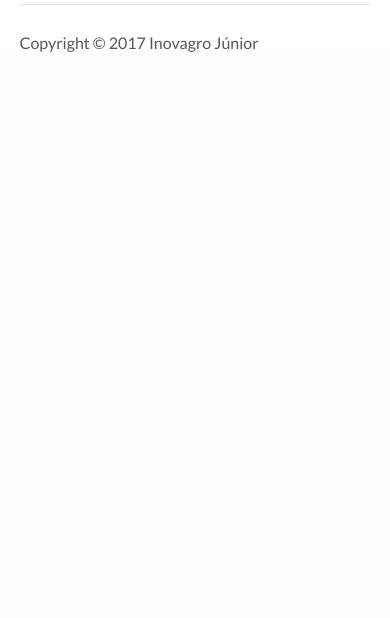
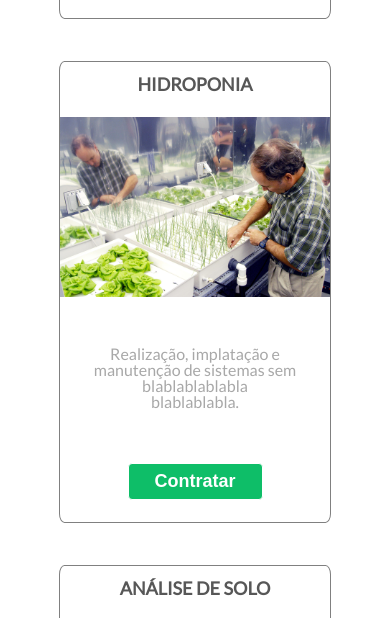
Before and after one commit to citi-onboarding/inovagrojr, a Python web app: template mysite/core/templates/index.html in a window 390 px wide; the page is wider, and only the part inside the window is pictured. Shown: the part 2844-3462 px from the top of that part. Before the commit the page ends 2896 px from the top of that part, so only its background shows below. Run offline with Jinja, Linux system fonts and the light colour scheme; the template is opened without the code that fills it, so the values that code supplies are empty; some libraries are stand-ins or nearby versions.

Commit message:
médio responsivo

```diff
--- a/mysite/core/templates/css/index.css
+++ b/mysite/core/templates/css/index.css
@@ -106,9 +106,13 @@ a:link {
   margin: auto;
 }
 
+#servicos1 {
+  display: none;
+}
+
 /* Hide the images by default */
-.mySlides {
-    display: none;
+.mySlides, .mySlides-mobile {
+  display: none;
 }
 
 /* Next & previous buttons */
@@ -117,7 +121,7 @@ a:link {
   position: absolute;
   top: 50%;
   width: auto;
-  margin: 0 8vw 0 8vw;
+  margin: 0 5vw 0 5vw;
   padding: 5px;
   color: black;
   font-weight: bold;
@@ -133,10 +137,6 @@ a:link {
 	padding-top: 5vw;
 	padding-bottom: 8vw;
 }
-
-/*.prev {
-	margin-bottom: 4vw;
-}*/
 
 /* Position the "next button" to the right */
 .next {
@@ -417,17 +417,31 @@ footer {
   height: 20%;
 }
 
-.servicosmobile {
+/*.servicosmobile {
   display: none;
 }
+
+#servicos3 {
+  display: flex;
+  justify-content: space-around;
+  align-items: center;
+}
+*/
+
 @media screen and (max-width: 984px) {
-  .servicos .slideshow-container{
+  #servicos3 {
     display: none;
+  }
+
+  #servicos1 {
+  	display: flex;
+  	flex-direction: column;
+  	justify-content: space-around;
+  	align-items: center;
   }
 }
 
 @media screen and (max-width: 880px) {
-
   .hamburguer {
     display: block;
     float: right;
--- a/mysite/core/templates/index.html
+++ b/mysite/core/templates/index.html
@@ -41,7 +41,7 @@
   			<img class = "folha" src="images/folha.png">
   			<h1 class="fontCabecalho">Serviços</h1>
   		</div>
-  		<div class="servicos slideshow-container">
+  		<div class="servicos slideshow-container" id="servicos3">
 	  		<div class="mySlides fade">
 	  			<div class = "bloco">
 		  			<p class = "fontServicos"> PAISAGISMO </p>
@@ -143,6 +143,86 @@ vista estético, funcional e natural através de plantas ornamentais como árvor
 		  			<button type = "button" class = "buttonServicos"> <p class = "contract">Contratar</p> </button>
 		  		</div>
 	  		</div>
+	  	</div>
+
+		  	<!-- SERVICOS MOBILE -->
+
+	  	<div class="servicos slideshow-container" id="servicos1">
+	  		<div class="mySlides-mobile fade">
+	  			<div class = "bloco">
+		  			<p class = "fontServicos"> PAISAGISMO </p>
+		  			<img src="images/paisagismo.jpeg" class="fotoServicos">
+		  			<div class = "fotoServicos"></div>
+		  			<p class = "fontServicosMenor"> Alia técnica e arte para criar ambientes atrativos do ponto de
+vista estético, funcional e natural.
+					</p>
+		  			<button type = "button" class = "buttonServicos"> <p class = "contract">Contratar</p> </button>
+		  		</div>
+			</div>
+
+			<div class="mySlides2-mobile fade">
+		  		<div class = "bloco">
+		  			<p class = "fontServicos"> HIDROPONIA </p>
+		  			<img src="images/hidroponia.jpg" class="fotoServicos">
+		  			<div class = "fotoServicos"></div>
+		  			<p class = "fontServicosMenor">Realização, implantação e manutenção de sistemas  sem utilização de solos, com uso de soluções nutritivas, adequando-os para diversos ambientes e fins.
+		  			</p>
+		  			<button type = "button" class = "buttonServicos"> <p class = "contract">Contratar</p> </button>
+		  		</div>
+			</div>
+
+			<div class="mySlides2-mobile fade">
+		  		<div class = "bloco">
+		  			<p class = "fontServicos"> ANÁLISE DE SOLO </p>
+		  			<img src="images/analisesolo.jpeg" class="fotoServicos">
+		  			<div class = "fotoServicos"></div>
+		  			<p class = "fontServicosMenor">Identificação dos componentes físicos e químicos do solo para avaliar o nível de deficiência de nutrientes e determinar as quantidades a serem aplicadas na adubação e correção do PH.
+		  			</p>
+		  			<button type = "button" class = "buttonServicos"> <p class = "contract">Contratar</p> </button>
+		  		</div>
+			</div>
+
+	  		<div class="mySlides2-mobile fade">
+	  			<div class = "bloco">
+		  			<p class = "fontServicos"> PAISAGISMO </p>
+		  			<img src="images/paisagismo.jpeg" class="fotoServicos">
+		  			<div class = "fotoServicos"></div>
+		  			<p class = "fontServicosMenor">Alia técnica e arte para criar ambientes atrativos do ponto de
+vista estético, funcional e natural através de plantas ornamentais como árvores,arbustos, forrações e flores.
+  					</p>
+		  			<button type = "button" class = "buttonServicos"> <p class = "contract">Contratar</p> </button>
+		  		</div>
+	  		</div>
+
+	  		<div class="mySlides2-mobile fade">
+		  		<div class = "bloco">
+		  			<p class = "fontServicos"> HIDROPONIA </p>
+		  			<img src="images/hidroponia.jpg" class="fotoServicos">
+		  			<div class = "fotoServicos"></div>
+		  			<p class = "fontServicosMenor"> Realização, implatação e<br>
+		  				manutenção de sistemas sem<br>
+		  				blablablablabla<br>
+		  				blablablabla.
+		  			</p>
+		  			<button type = "button" class = "buttonServicos"> <p class = "contract">Contratar</p> </button>
+		  		</div>
+	  		</div>
+
+	  		<div class="mySlides2-mobile fade">
+		  		<div class = "bloco">
+		  			<p class = "fontServicos"> ANÁLISE DE SOLO </p>
+		  			<img src="images/analisesolo.jpeg" class="fotoServicos">
+		  			<div class = "fotoServicos"></div>
+		  			<p class = "fontServicosMenor"> Realização, implatação e<br>
+		  				manutenção de sistemas sem<br>
+		  				blablablablabla<br>
+		  				blablablabla.
+		  			</p>
+		  			<button type = "button" class = "buttonServicos"> <p class = "contract">Contratar</p> </button>
+		  		</div>
+	  		</div>
+
+	  	</div>
 
 		<!-- The dots/circles -->
 		<div class="dots" style="text-align:center">
@@ -150,8 +230,6 @@ vista estético, funcional e natural através de plantas ornamentais como árvor
 			<span class="dot" onclick="currentSlide(2)"></span>
 			<span class="dot" onclick="currentSlide(3)"></span>
 		</div>
-	  	</div>
-
 	  	<!-- Next and previous buttons -->
 		<a class="prev" onclick="plusSlides(-1)">&#10094;</a>
 		<a class="next" onclick="plusSlides(1)">&#10095;</a>
--- a/mysite/core/templates/js/index.js
+++ b/mysite/core/templates/js/index.js
@@ -1,3 +1,7 @@
+// global variables
+const screen = document.body.clientWidth;
+
+
 // responsive navbar
 function navbarResponsive() {
 	var menu = document.getElementById('navbar');
@@ -5,8 +9,6 @@ function navbarResponsive() {
 }
 
 function navbarCollapse() {
-	/*const screen = window.innerWidth;*/
-	const screen = document.body.clientWidth;
 	var menu = document.getElementById('navbar');
 	if (screen > 880 && menu.className === "navbar-collapse responsive") {
 		menu.className = "navbar-collapse";
@@ -32,7 +34,7 @@ function stickyNavigation() {
 
 window.addEventListener('scroll', stickyNavigation);
 
-// servicos
+// servicos3
 var slideIndex = 1;
 showSlides(slideIndex);
 
@@ -46,9 +48,35 @@ function currentSlide(n) {
   showSlides(slideIndex = n);
 }
 
+function carouselResponsive (){
+	if (screen > 984) {
+		return "mySlides";
+	} else {
+		return "mySlides-mobile";
+	}
+}
+
+function x(classname) {
+	var slides = document.getElementsByClassName(classname);
+	if (classname === "mySlides") {
+		slides[slideIndex-1].style.display = "flex";
+		slides[slideIndex-1].style.justifyContent = "space-around";
+		slides[slideIndex-1].style.alignItems = "center";
+	} else {
+		slides[slideIndex-1].style.display = "flex";
+		slides[slideIndex-1].style.flexDirection = "column";
+		slides[slideIndex-1].style.justifyContent = "space-around";
+		slides[slideIndex-1].style.alignItems = "center";
+	}
+}
+window.addEventListener('resize', x);
+
 function showSlides(n) {
   var i;
-  var slides = document.getElementsByClassName("mySlides");
+	var classname = carouselResponsive();
+  console.log(screen);
+  console.log(classname);
+  var slides = document.getElementsByClassName(classname);
   var dots = document.getElementsByClassName("dot");
   if (n > slides.length) {slideIndex = 1}
   if (n < 1) {slideIndex = slides.length}
@@ -58,8 +86,9 @@ function showSlides(n) {
   for (i = 0; i < dots.length; i++) {
       dots[i].className = dots[i].className.replace(" active", "");
   }
-	slides[slideIndex-1].style.display = "flex";
+	/*slides[slideIndex-1].style.display = "flex";
 	slides[slideIndex-1].style.justifyContent = "space-around";
-	slides[slideIndex-1].style.alignItems = "center";
+	slides[slideIndex-1].style.alignItems = "center";*/
+	x(classname);
 	dots[slideIndex-1].className += " active";
 }
```
Lines whose indentation alone changed are shown as unchanged.
